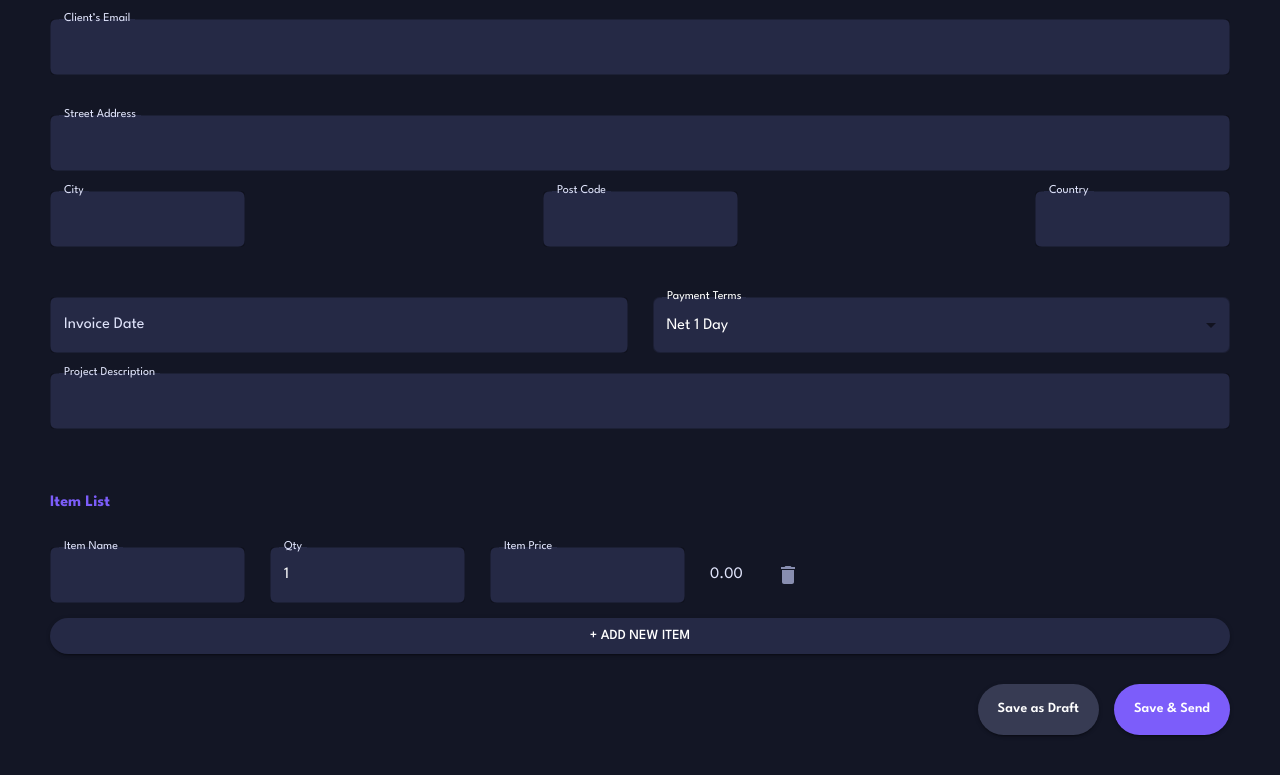
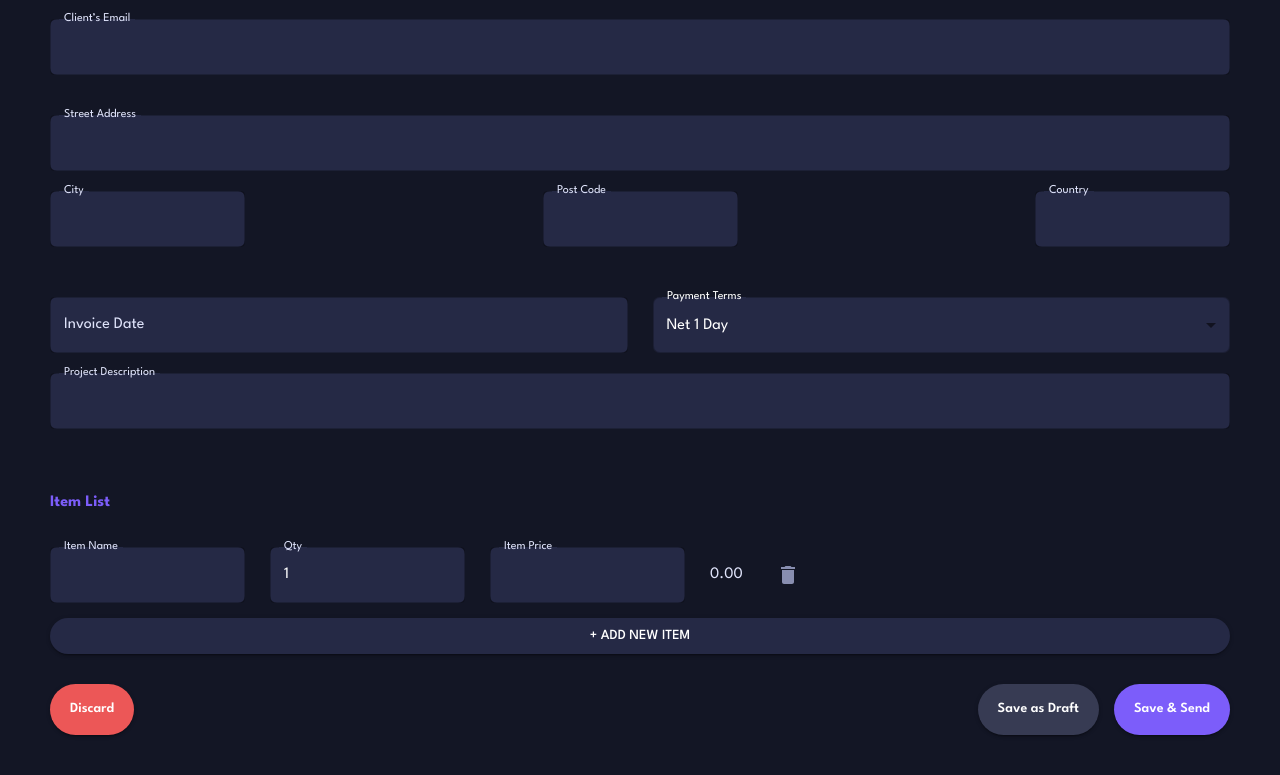
Before and after one commit to Igor1D/Invoice_Project, a React (Vite) app: page /invoice in a window 1280 px wide. Shown: the part 457-1232 px from the top of the page. Built offline with nearby package versions, Linux system fonts and the light colour scheme; no server answers.

Commit message:
Jira items: KAN-15

```diff
--- a/src/NewInvoice.jsx
+++ b/src/NewInvoice.jsx
@@ -145,6 +145,38 @@ function NewInvoice() {
     updateInvoice(filteredInvoice.id, {
       ...form,
       paymentDue: moment(selectedDate.$d).format("YYYY-MM-DD"),
+    });
+  }
+
+  function handleDiscard() {
+    setForm({
+      ...form,
+      createdAt: "",
+      paymentDue: setSelectedDate(null),
+      description: "",
+      paymentTerms: 1,
+      clientName: "",
+      clientEmail: "",
+      status: "",
+      senderAddress: {
+        street: "",
+        city: "",
+        postCode: "",
+        country: "",
+      },
+      clientAddress: {
+        street: "",
+        city: "",
+        postCode: "",
+        country: "",
+      },
+      items: [
+        {
+          name: "",
+          quantity: 1,
+          price: "",
+        },
+      ],
     });
   }
 
@@ -439,9 +471,12 @@ function NewInvoice() {
         </div>
         <div className="buttonDiv">
           {filteredInvoice ? (
+            <div></div>
+          ) : (
             <Button
-              // type="submit"
+              type="reset"
               variant="contained"
+              onClick={handleDiscard}
               sx={{
                 borderRadius: "40px",
                 padding: "13px 20px 13px 20px",
@@ -452,8 +487,6 @@ function NewInvoice() {
             >
               Discard
             </Button>
-          ) : (
-            <div></div>
           )}
           <div className="draft-save-buttons">
             <Button
```
